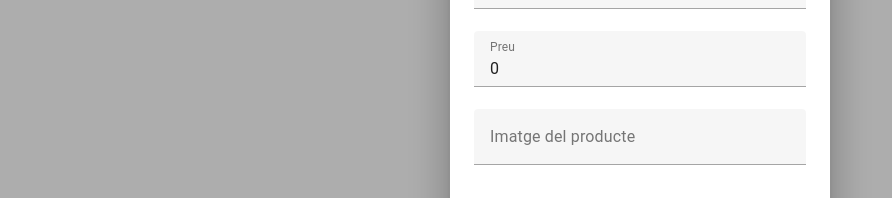
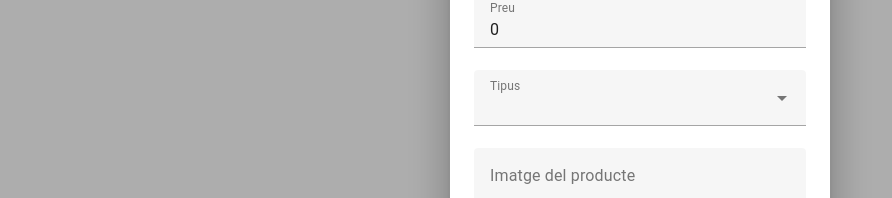
Before and after one commit to Samgarhur/FastFoodAppWeb, a Vue app in the folder Mo7/: page /gestioproductes in a window 1280 px wide. Both pictures are taken after a click on the button "AFEGIR PRODUCTE". Shown: the part 363-561 px from the top of the page, without its empty margins (0-892 px from the left). Built offline with nearby package versions, Linux system fonts and the light colour scheme; no server answers.

Commit message:
Agregados tipos de productos

```diff
--- a/Mo7/src/components/GestioProductes.vue
+++ b/Mo7/src/components/GestioProductes.vue
@@ -13,6 +13,8 @@
           <v-text-field v-model="nouProducte.nom" label="Nom producte"></v-text-field>
           <v-text-field v-model="nouProducte.descripcio" label="Descripcio"></v-text-field>
           <v-text-field v-model="nouProducte.preu" label="Preu"></v-text-field>
+          <v-select v-model="nouProducte.tipus_producte" :items="['Hamburguesas','Fregits','Begudes','Postres']"
+            label="Tipus"></v-select>
           <v-text-field v-model="nouProducte.foto" label="Imatge del producte" required></v-text-field>
         </v-card-text>
         <v-card-actions>
@@ -39,6 +41,8 @@
               <v-text-field v-model="producteEditat.nom" label="Nom del producte"></v-text-field>
               <v-text-field v-model="producteEditat.descripcio" label="Descripcio del producte"></v-text-field>
               <v-text-field v-model="producteEditat.preu" label="Preu del producte"></v-text-field>
+              <v-select v-model="producteEditat.tipus_producte" :items="['Hamburguesas','Fregits','Begudes','Postres']"
+            label="Tipus"></v-select>
               <v-text-field v-model="producteEditat.foto" label="Posa la URL de la imatge del producte"
                 required></v-text-field>
               <v-switch v-model="producteEditat.modificarFoto" :class="{ 'correcte': producteEditat.modificarFoto }"
@@ -90,7 +94,8 @@ export default {
         descripcio: "",
         preu: 0,
         estat: 1,
-        foto: ""
+        foto: "",
+        tipus_producte: ""
       },
       producteEditat: {
         nom: "",
@@ -98,6 +103,7 @@ export default {
         preu: 0,
         estat: 1,
         foto: "",
+        tipus_producte: "",
         modificarFoto: false
       },
       dialogCrearProducte: false, // Controla la visibilidad del diálogo de crear producto
@@ -209,13 +215,14 @@ export default {
 </script>
 
 <style>
-.red-background:hover{
-    background-color: rgb(255, 101, 101);
-  }
+.red-background:hover {
+  background-color: rgb(255, 101, 101);
+}
 
-  .green-background:hover {
-    background-color: rgb(142, 238, 142);
-  }
+.green-background:hover {
+  background-color: rgb(142, 238, 142);
+}
+
 .my-button-class {
   position: absolute;
   top: 1rem;
```
